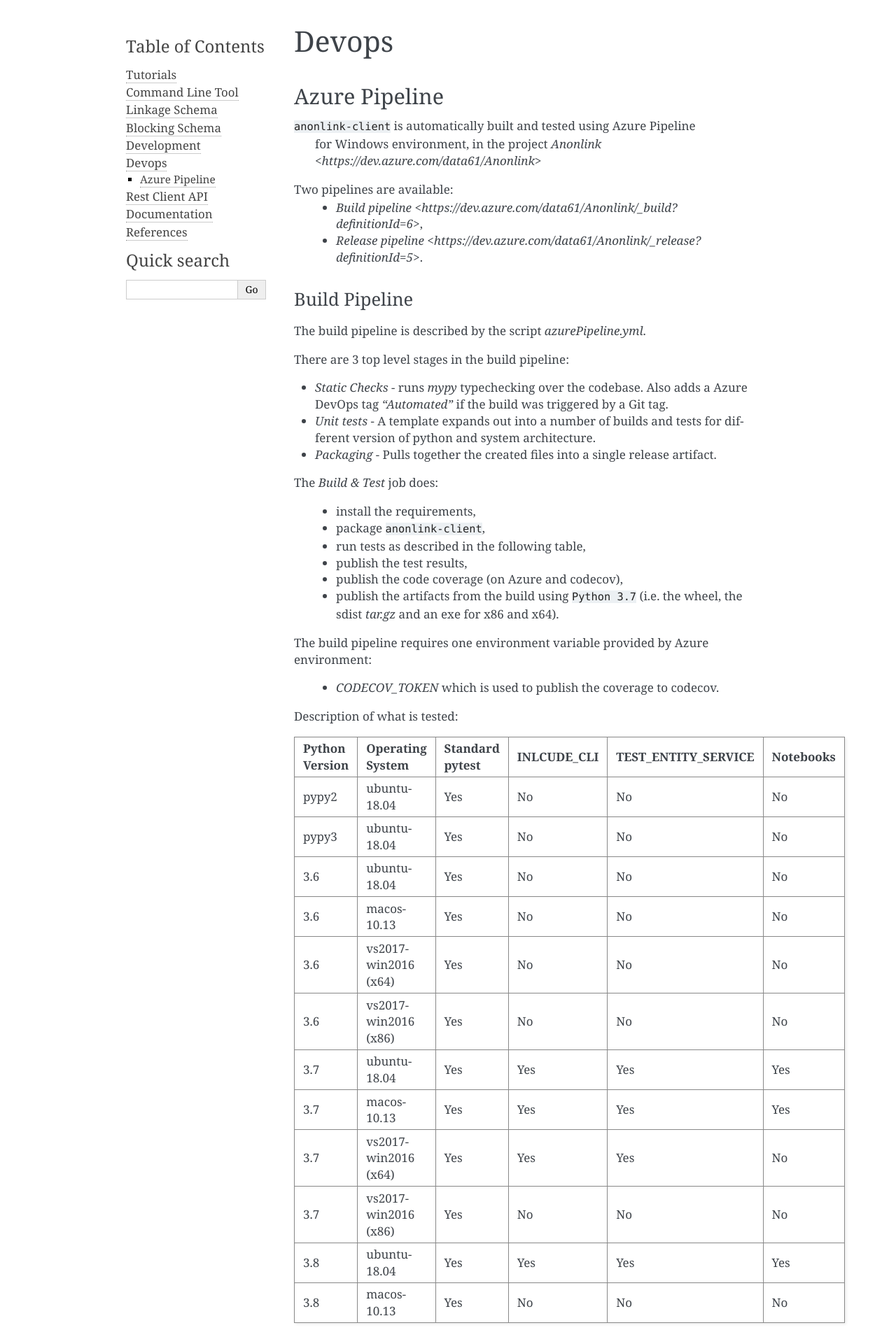
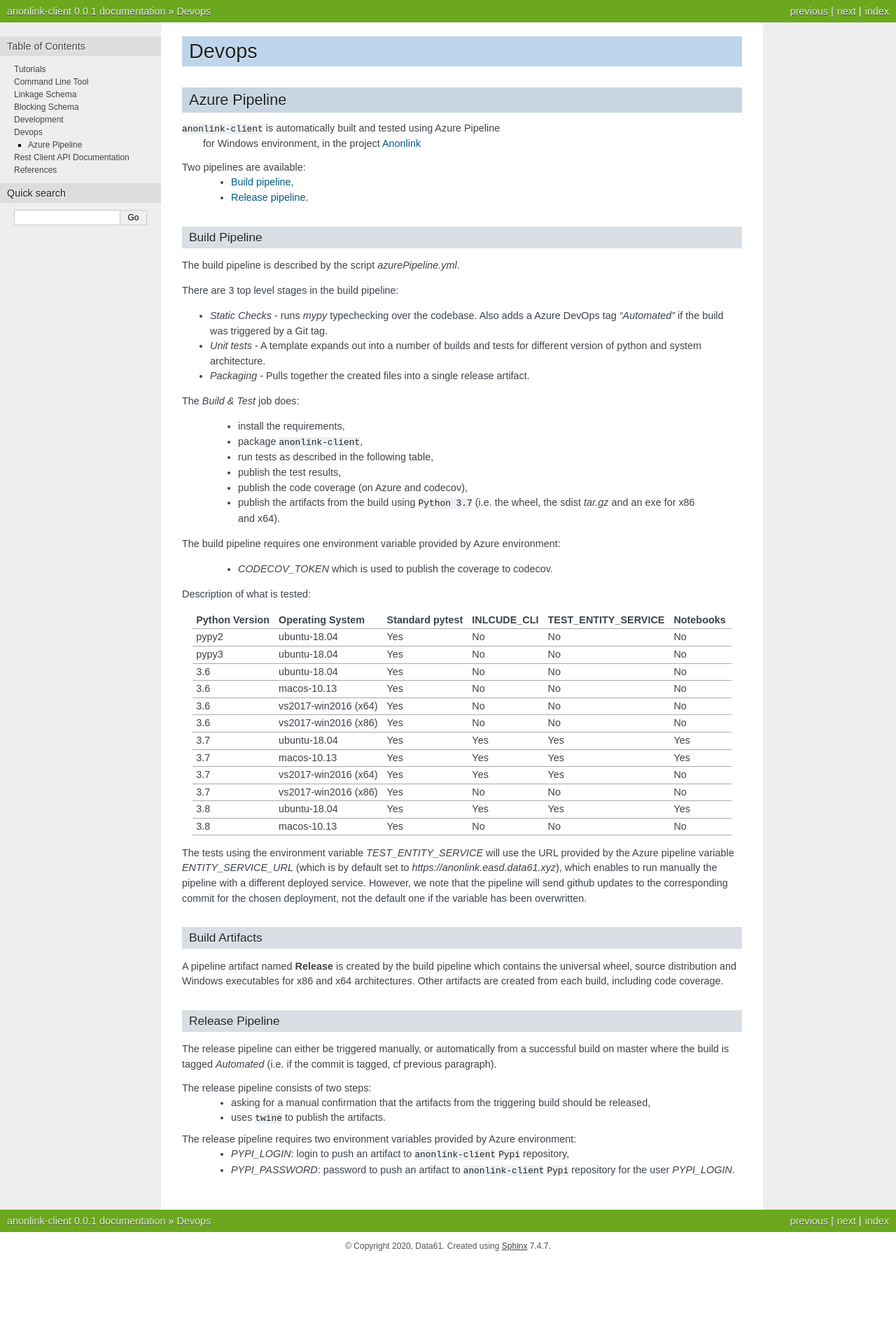
Before and after one commit to data61/anonlink-client, a Sphinx documentation site: the page built from docs/devops.rst, in a window 1280 px wide. Shown: the top 1911 px of the page at 70% size. Built offline with Sphinx 7.4.7, drawn with Linux system fonts in a browser that asks for light colours; after the commit the page ends 1801 px from its top, so only the background shows below that; some of the changed text lies outside the part shown.

Commit message:
Fix invalid link and use theme nature

```diff
--- a/docs/cli.rst
+++ b/docs/cli.rst
@@ -72,7 +72,7 @@
 
 It can be hashed using ``anonlink`` with::
 
-    $ anonlink anonlink --schema blocking-schema.json fake-pii.csv horse candidate_blocks.json
+    $ anonlink block --schema blocking-schema.json fake-pii.csv horse candidate_blocks.json
 
 Describing
 ----------
--- a/docs/conf.py
+++ b/docs/conf.py
@@ -96,7 +96,7 @@
 # The theme to use for HTML and HTML Help pages.  See the documentation for
 # a list of builtin themes.
 #
-html_theme = 'alabaster'
+html_theme = 'nature'
 
 # Theme options are theme-specific and customize the look and feel of a theme
 # further.  For a list of options available for each theme, see the
--- a/docs/devops.rst
+++ b/docs/devops.rst
@@ -5,11 +5,11 @@
 --------------
 
 ``anonlink-client`` is automatically built and tested using Azure Pipeline
- for Windows environment, in the project `Anonlink <https://dev.azure.com/data61/Anonlink>`
+ for Windows environment, in the project `Anonlink <https://dev.azure.com/data61/Anonlink>`_
 
 Two pipelines are available:
-  - `Build pipeline <https://dev.azure.com/data61/Anonlink/_build?definitionId=6>`,
-  - `Release pipeline <https://dev.azure.com/data61/Anonlink/_release?definitionId=5>`.
+  - `Build pipeline <https://dev.azure.com/data61/Anonlink/_build?definitionId=6>`_,
+  - `Release pipeline <https://dev.azure.com/data61/Anonlink/_release?definitionId=5>`_.
 
 
 Build Pipeline
```
